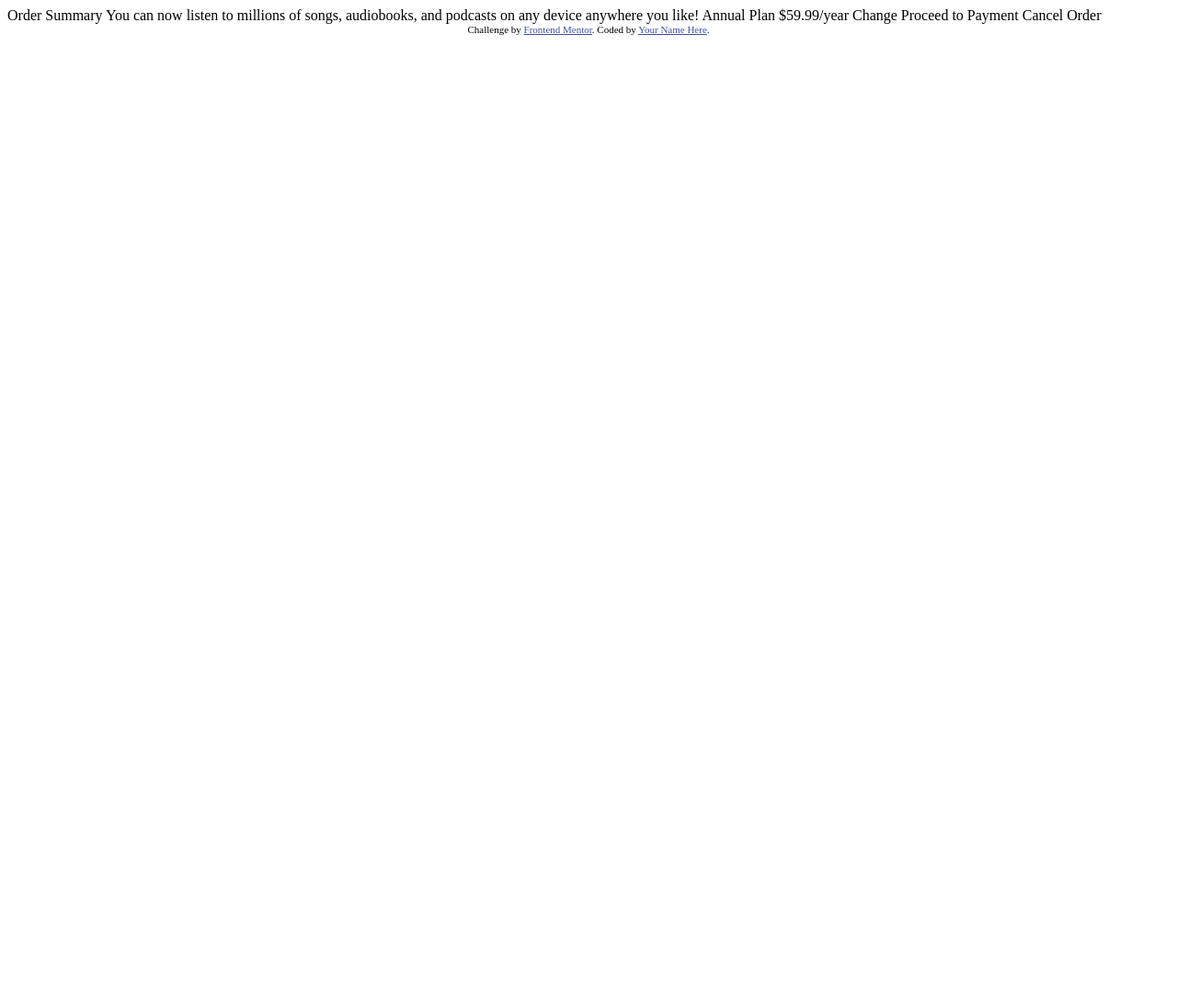
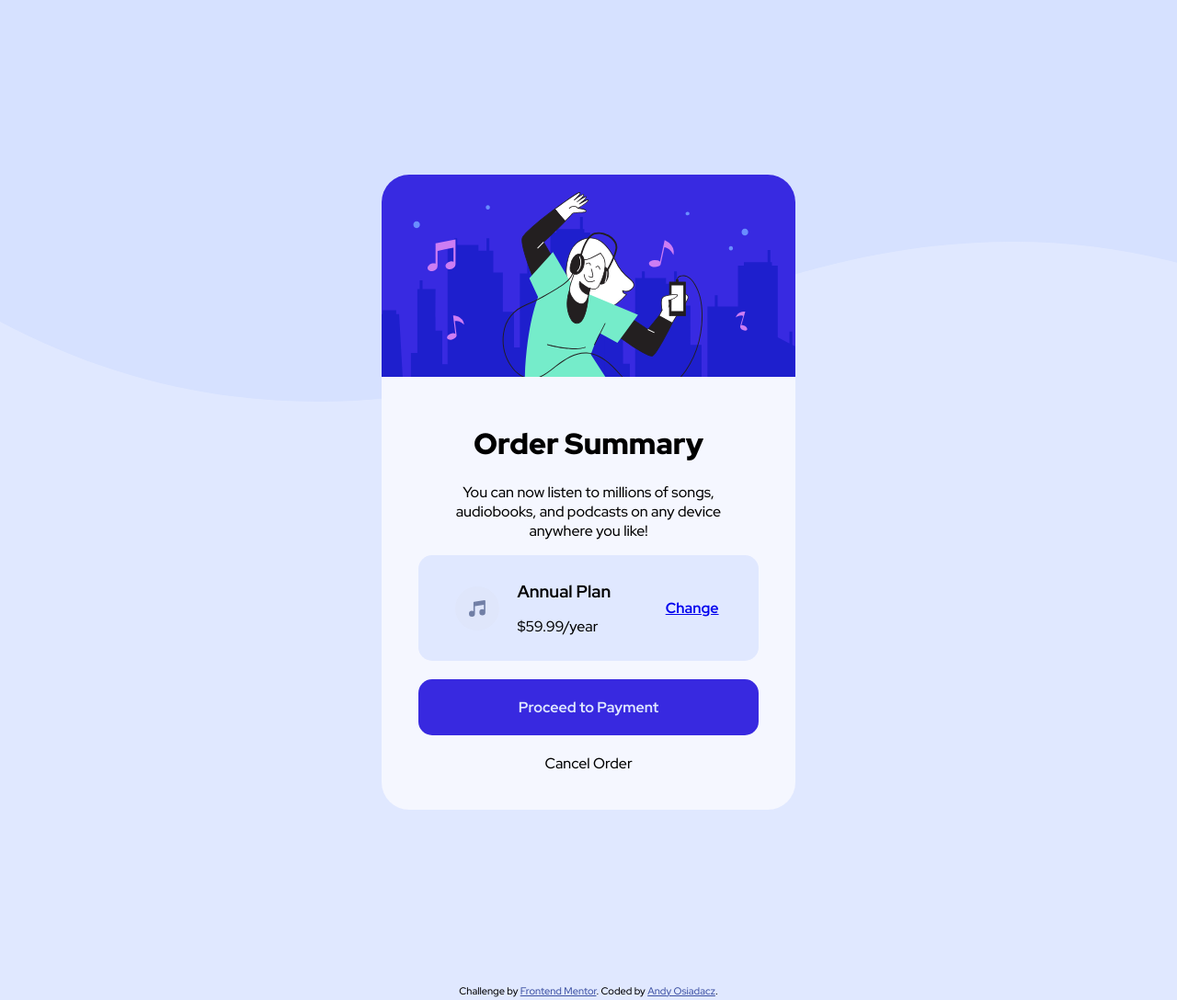
Before and after one commit to andyosiadacz/challenge1, a plain HTML site: page index.html in a window 1280 px wide. Shown: the whole page at 92% size. Before the commit the page ends 800 px from the top, so only its background shows below. Drawn offline with Linux system fonts and the light colour scheme.

Commit message:
Add files via upload

```diff
--- a/index.html
+++ b/index.html
@@ -1,37 +1,66 @@
 <!DOCTYPE html>
 <html lang="en">
+
 <head>
   <meta charset="UTF-8">
   <meta name="viewport" content="width=device-width, initial-scale=1.0"> <!-- displays site properly based on user's device -->
 
   <link rel="icon" type="image/png" sizes="32x32" href="./images/favicon-32x32.png">
 
+  <link rel="preconnect" href="https://fonts.googleapis.com">
+  <link rel="preconnect" href="https://fonts.gstatic.com" crossorigin>
+  <link href="https://fonts.googleapis.com/css2?family=Red+Hat+Display:wght@500;700;900&display=swap" rel="stylesheet">
+
   <title>Frontend Mentor | Order summary card</title>
 
   <!-- Feel free to remove these styles or customise in your own stylesheet 👍 -->
+  <link rel="stylesheet" href="styles.css">
   <style>
-    .attribution { font-size: 11px; text-align: center; }
-    .attribution a { color: hsl(228, 45%, 44%); }
+    .attribution {
+      font-size: 11px;
+      text-align: center;
+    }
+
+    .attribution a {
+      color: hsl(228, 45%, 44%);
+    }
   </style>
 </head>
+
 <body>
+  <div class='card'>
+    <div class="hero">
+    </div>
+    <h1>Order Summary</h1>
+    <div class="text">
+      <p>You can now listen to millions of songs, audiobooks, and podcasts on any
+        device anywhere you like!
+      </p>
+    </div>
 
-  Order Summary
+    <div class="planBtn">
+      <img class='icon' src="images/icon-music.svg" alt="music note">
+      <div class="planInfo">
+        <h3>Annual Plan</h3><br>
+        <p>$59.99/year</p>
+      </div>
+      <div class="changeLink">
+        <a href="#"><strong>Change</strong></a>
+      </div>
+    </div>
+    <div class="payBtn">
+      Proceed to Payment
+    </div>
 
-  You can now listen to millions of songs, audiobooks, and podcasts on any
-  device anywhere you like!
+    Cancel Order
 
-  Annual Plan
-  $59.99/year
+  </div>
 
-  Change
-
-  Proceed to Payment
-  Cancel Order
 
   <div class="attribution">
     Challenge by <a href="https://www.frontendmentor.io?ref=challenge" target="_blank">Frontend Mentor</a>.
-    Coded by <a href="#">Your Name Here</a>.
+    Coded by <a href="#">Andy Osiadacz</a>.
   </div>
 </body>
+
 </html>
--- /dev/null
+++ b/styles.css
@@ -0,0 +1,70 @@
+body {
+  background-color: hsl(225, 100%, 94%);
+  background-image: url('images/pattern-background-desktop.svg');
+  background-repeat: repeat-x;
+  font-family: 'Red Hat Display', sans-serif;
+  font-weight: 300;
+  text-align: center;
+}
+
+h1 {
+  font-weight: 900;
+}
+
+
+.card {
+  background-color: hsl(225, 100%, 98%);
+  border-radius: 30px;
+  margin: 15% auto 15% auto;
+  padding-bottom: 40px;
+  width: 450px;
+}
+
+.hero{
+  background-image: url('images/illustration-hero.svg');
+  background-repeat: no-repeat;
+  border-radius: 30px;
+  height: 250px;
+
+}
+
+.text{
+  margin: 0 50px 0 50px;
+}
+
+.planBtn{
+  align-items: center;
+  background-color:  hsl(225, 100%, 94%);
+  border-radius: 15px;
+  display: grid;
+  grid-gap: 1rem;
+  padding:20px 40px 20px 40px;
+  margin:10px 40px 10px 40px;
+  line-height: 0.1;
+  text-align: left;
+}
+
+
+.icon{
+  grid-column: 1;
+}
+
+.planInfo{
+  grid-column: 2;
+}
+
+.changeLink{
+  grid-column: 3;
+  padding-left: 40px
+}
+
+
+.payBtn
+{
+  background-color: hsl(245, 75%, 52%);
+  border-radius: 15px;
+  color: hsl(225, 100%, 94%);
+  margin: 20px 40px 20px 40px;
+  padding:20px 40px 20px 40px;
+  font-weight: 700;
+}
```
